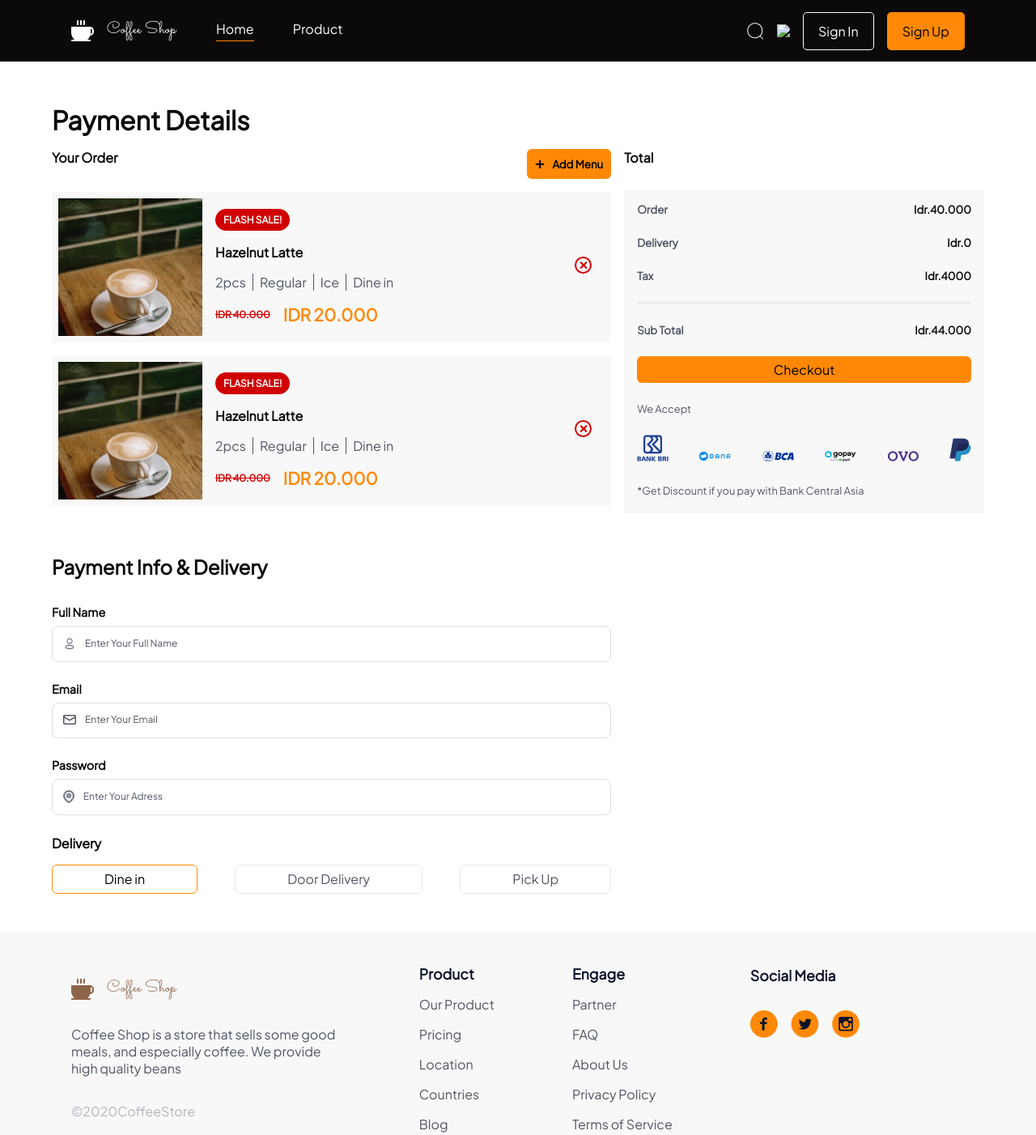
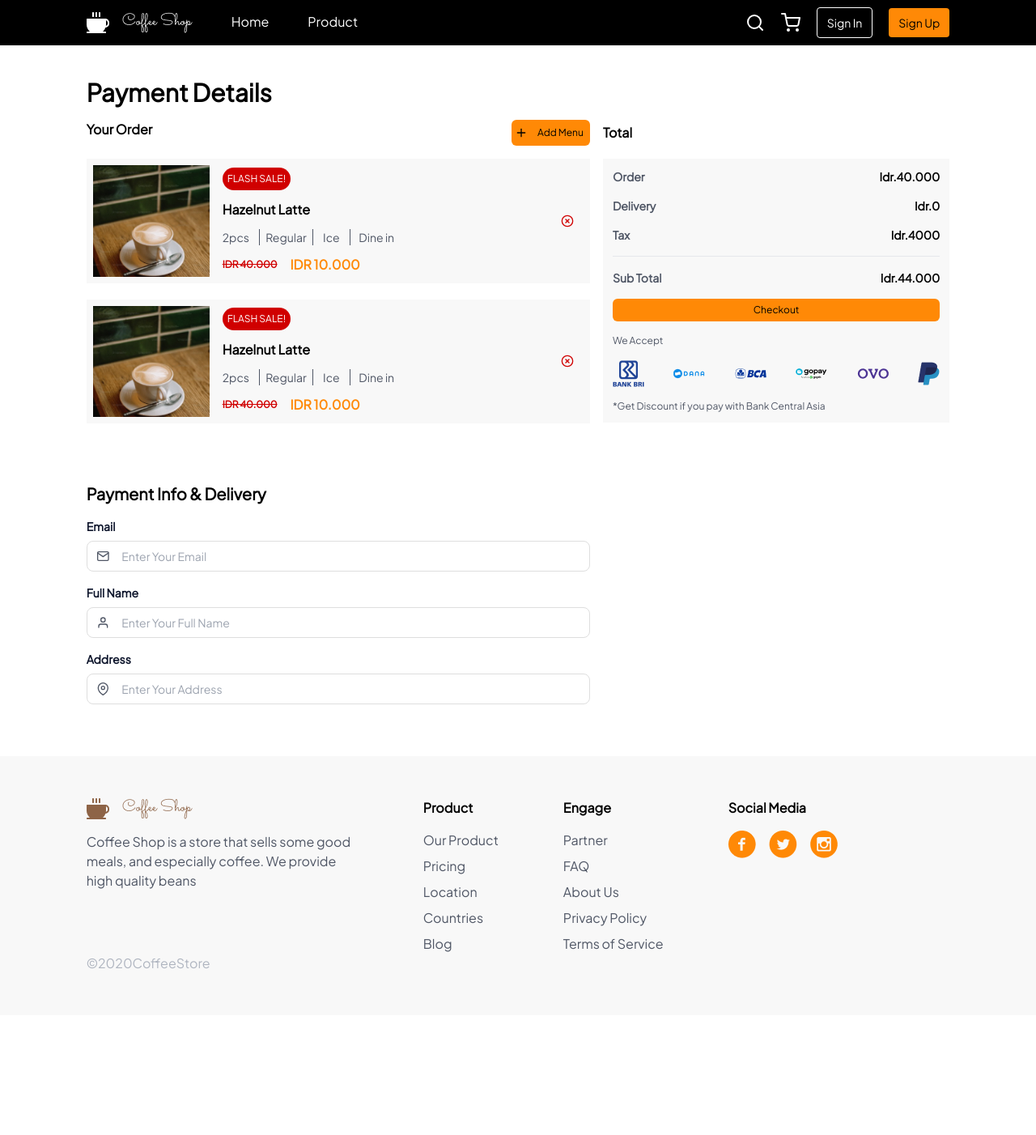
Before and after one commit to xel26/fwg17-css-framework, a plain HTML site: page checkout.html in a window 1280 px wide. Shown: the whole page at 81% size. After the commit the page ends 1254 px from the top, so only its background shows below. Drawn offline with nearby package versions, Linux system fonts and the light colour scheme.

Commit message:
checkout page

```diff
--- a/checkout.html
+++ b/checkout.html
@@ -4,186 +4,249 @@
     <meta charset="UTF-8" />
     <meta name="viewport" content="width=device-width, initial-scale=1.0" />
     <title>Checkout Page</title>
-    <link rel="stylesheet" href="style.css" />
+    <script src="https://cdn.tailwindcss.com"></script>
+    <link rel="preconnect" href="https://fonts.googleapis.com" />
+    <link rel="preconnect" href="https://fonts.gstatic.com" crossorigin />
+    <script src="https://unpkg.com/feather-icons"></script>
+    <link
+      href="https://fonts.googleapis.com/css2?family=Plus+Jakarta+Sans&display=swap"
+      rel="stylesheet"
+    />
     <style>
-      @media screen and (max-width: 426px) {
-        .checkout .container{
-          padding-top: 20%;
-        }
-        .checkout .wrap{
-          flex-direction: column;
-        }
-        .checkout .wrap-order-list{
-          width: 100%;
-        }
-        .checkout #delete-order-item{
-          top: 1rem;
-          right: 1rem;
-          width: 1.3rem;
-          height: 1.3rem;
-        }
-        .checkout .payment-info-delivery form{
-          width: 100%;
-        }
-        .checkout .input-options .options p{
-          padding: 10px 25px;
-          font-size: 0.8rem;
-        }
+      * {
+        font-family: "Plus Jakarta Sans", sans-serif;
       }
     </style>
   </head>
-  <body class="checkout">
+  <body class="flex flex-col items-center">
     <!-- nav start -->
-    <nav class="dark">
-      <div class="left-nav">
-        <div class="logo">
+    <nav class="fixed w-full h-14 flex justify-center bg-black z-50">
+      <div class="flex justify-between items-center w-5/6">
+        <div class="flex gap-12">
+          <div class="flex gap-4">
+            <div>
               <img src="./assets/cup-coffee-icon-white.png" />
+            </div>
+            <div>
               <img src="./assets/text-logo-white.png" />
             </div>
-        <div class="navigation">
-          <a href="home" class="active">Home</a>
-          <a href="product">Product</a>
+          </div>
+          <div class="flex gap-12">
+            <a
+              href="#"
+              class="active:border-b-2 active:border-[#ff8906] text-white"
+              >Home</a
+            >
+            <a
+              href="#"
+              class="active:border-b-2 active:border-[#ff8906] text-white"
+              >Product</a
+            >
           </div>
         </div>
 
-      <div class="right-nav">
-        <div class="action">
-          <img src="./assets/search-icon.png" />
-          <img src="./assets/shopping-cart-icon.png" />
-          <img src="./assets/nav-option.png" />
-        </div>
-        <div class="authentication">
-          <a href="./login.html" id="sign-in">Sign In</a>
-          <a href="./register.html" id="sign-up">Sign Up</a>
+        <div class="flex items-center gap-5">
+          <i class="text-white" data-feather="search"></i>
+          <i class="text-white" data-feather="shopping-cart"></i>
+          <i class="hidden text-white" data-feather="list"></i>
+          <a
+            class="text-white border border-white py-2 px-3 text-sm rounded"
+            href="./login.html"
+            id="sign-in"
+            >Sign In</a
+          >
+          <a
+            class="bg-[#ff8906] py-2 px-3 text-sm rounded"
+            href="./register.html"
+            id="sign-up"
+            >Sign Up</a
+          >
         </div>
       </div>
     </nav>
     <!-- nav end -->
 
-    <div class="container">
     <!-- payment details start -->
-      <div class="wrapper-payment">
-        <div class="payment-details">
-          <h1>Payment Details</h1>
-          <div class="wrap">
-            <div class="wrap-order-list">
-              <div class="your-order">
-                <h4>Your Order</h4>
-                <button>
-                  <h3>+</h3>
-                  <h5>Add Menu</h5>
+    <div class="flex flex-col w-5/6 mt-24 mb-16 gap-4">
+      <h1 class="text-3xl font-semibold">Payment Details</h1>
+
+          <form class="flex gap-4">
+          <div class="flex flex-col w-7/12 gap-16">
+            <div class="flex flex-col gap-4">
+              <div class="flex justify-between">
+                <h4 class="font-semibold">Your Order</h4>
+                <button class="flex items-center bg-[#FF8906] rounded-md">
+                  <i class="h-4" data-feather="plus"></i>
+                  <h5 class="text-xs p-2">Add Menu</h5>
                 </button>
               </div>
 
-              <div class="order-item">
-                <div class="group-order-item">
-                  <img src="./assets/checkout-image.jpg" />
-                  <div class="breakdown">
-                    <h6 id="tag">FLASH SALE!</h6>
-                    <h4>Hazelnut Latte</h4>
-                    <div class="particulars">
-                      <p>2pcs</p>
-                      <p>Regular</p>
-                      <p>Ice</p>
-                      <p>Dine in</p>
+              <div class="relative flex flex-col gap-5 overflow-y-scroll h-[21rem]">
+                <div class="flex gap-4 bg-[#E8E8E84D] p-2">
+                  <div>
+                    <img class="w-36" src="./assets/checkout-image.jpg" />
                   </div>
-                    <div class="price">
-                      <h1 id="base-price">IDR 40.000</h1>
-                      <h1 id="discount-price">IDR 20.000</h1>
+                  <div class="flex-1 flex flex-col gap-3 justify-center">
+                    <div class="bg-[#D00000] text-white rounded-3xl text-xs p-1.5 w-fit">
+                      <h1>FLASH SALE!</h1>
                     </div>
-                    <h3 id="delete-order-item">×</h3>
+                    <h4 class="font-bold">Hazelnut Latte</h4>
+                    <div class="flex divide-x text-sm text-[#4F5665] divide-[#4F5665] w-3/6">
+                      <p class="pr-3">2pcs</p>
+                      <p class="flex-1 flex justify-center">Regular</p>
+                      <p class="flex justify-center px-3">Ice</p>
+                      <p class="flex-1 flex justify-center">Dine in</p>
+                    </div>
+                    <div class="flex items-center gap-4">
+                      <h1 class="text-[#D00000] text-xs font-semibold line-through">IDR 40.000</h1>
+                      <h1 class="text-[#FF8906] font-semibold" id="product-price">IDR 10.000</h1>
+                    </div>
+                    <div class="absolute text-[#D00000] right-4">
+                      <i class="h-4" data-feather="x-circle"></i>
+                    </div>
                   </div>
                 </div>
 
-                <div class="group-order-item">
-                  <img src="./assets/checkout-image.jpg" />
-                  <div class="breakdown">
-                    <h6 id="tag">FLASH SALE!</h6>
-                    <h4>Hazelnut Latte</h4>
-                    <div class="particulars">
-                      <p>2pcs</p>
-                      <p>Regular</p>
-                      <p>Ice</p>
-                      <p>Dine in</p>
+                <div class="flex gap-4 bg-[#E8E8E84D] p-2">
+                  <div>
+                    <img class="w-36" src="./assets/checkout-image.jpg" />
                   </div>
-                    <div class="price">
-                      <h1 id="base-price">IDR 40.000</h1>
-                      <h1 id="discount-price">IDR 20.000</h1>
+                  <div class="flex-1 flex flex-col gap-3 justify-center">
+                    <div class="bg-[#D00000] text-white rounded-3xl text-xs p-1.5 w-fit">
+                      <h1>FLASH SALE!</h1>
                     </div>
-                    <h3 id="delete-order-item">×</h3>
+                    <h4 class="font-bold">Hazelnut Latte</h4>
+                    <div class="flex divide-x text-sm text-[#4F5665] divide-[#4F5665] w-3/6">
+                      <p class="pr-3">2pcs</p>
+                      <p class="flex-1 flex justify-center">Regular</p>
+                      <p class="flex justify-center px-3">Ice</p>
+                      <p class="flex-1 flex justify-center">Dine in</p>
+                    </div>
+                    <div class="flex items-center gap-4">
+                      <h1 class="text-[#D00000] text-xs font-semibold line-through">IDR 40.000</h1>
+                      <h1 class="text-[#FF8906] font-semibold" id="product-price">IDR 10.000</h1>
+                    </div>
+                    <div class="absolute text-[#D00000] right-4">
+                      <i class="h-4" data-feather="x-circle"></i>
+                    </div>
                   </div>
                 </div>
 
-                <div class="group-order-item">
-                  <img src="./assets/checkout-image.jpg" />
-                  <div class="breakdown">
-                    <h6 id="tag">FLASH SALE!</h6>
-                    <h4>Hazelnut Latte</h4>
-                    <div class="particulars">
-                      <p>2pcs</p>
-                      <p>Regular</p>
-                      <p>Ice</p>
-                      <p>Dine in</p>
+                <div class="flex gap-4 bg-[#E8E8E84D] p-2">
+                  <div>
+                    <img class="w-36" src="./assets/checkout-image.jpg" />
                   </div>
-                    <div class="price">
-                      <h1 id="base-price">IDR 40.000</h1>
-                      <h1 id="discount-price">IDR 20.000</h1>
+                  <div class="flex-1 flex flex-col gap-3 justify-center">
+                    <div class="bg-[#D00000] text-white rounded-3xl text-xs p-1.5 w-fit">
+                      <h1>FLASH SALE!</h1>
                     </div>
-                    <h3 id="delete-order-item">×</h3>
+                    <h4 class="font-bold">Hazelnut Latte</h4>
+                    <div class="flex divide-x text-sm text-[#4F5665] divide-[#4F5665] w-3/6">
+                      <p class="pr-3">2pcs</p>
+                      <p class="flex-1 flex justify-center">Regular</p>
+                      <p class="flex justify-center px-3">Ice</p>
+                      <p class="flex-1 flex justify-center">Dine in</p>
                     </div>
+                    <div class="flex items-center gap-4">
+                      <h1 class="text-[#D00000] text-xs font-semibold line-through">IDR 40.000</h1>
+                      <h1 class="text-[#FF8906] font-semibold" id="product-price">IDR 10.000</h1>
                     </div>
-
-                <div class="group-order-item">
-                  <img src="./assets/checkout-image.jpg" />
-                  <div class="breakdown">
-                    <h6 id="tag">FLASH SALE!</h6>
-                    <h4>Hazelnut Latte</h4>
-                    <div class="particulars">
-                      <p>2pcs</p>
-                      <p>Regular</p>
-                      <p>Ice</p>
-                      <p>Dine in</p>
+                    <div class="absolute text-[#D00000] right-4">
+                      <i class="h-4" data-feather="x-circle"></i>
                     </div>
-                    <div class="price">
-                      <h1 id="base-price">IDR 40.000</h1>
-                      <h1 id="discount-price">IDR 20.000</h1>
-                    </div>
-                    <h3 id="delete-order-item">×</h3>
                   </div>
                 </div>
               </div>
             </div>
 
-            <div class="wrap-total-payment">
-              <h4>Total</h4>
-              <div class="payment-summary">
-                <div class="component">
-                  <h5>Order</h5>
-                  <h5>Idr.40.000</h5>
+            <div class="flex flex-col justify-center gap-4">
+              <h2 class="text-xl font-semibold">Payment Info & Delivery</h2>
+
+              <div class="flex flex-col gap-2">
+                <label
+                  class="text-[#0b132a] font-semibold text-sm"
+                  for="email"
+                  >Email</label
+                >
+                <div class="flex border border-[#dedede] rounded-lg p-2 gap-3 items-center">
+                  <i class="text-[#4F5665] h-4" data-feather="mail"></i>
+                  <input
+                    class="w-full outline-none text-sm bg-transparent"
+                    id="email"
+                    type="email"
+                    placeholder="Enter Your Email"
+                  />
+                </div>
               </div>
 
-                <div class="component">
-                  <h5>Delivery</h5>
-                  <h5>Idr.0</h5>
+              <div class="flex flex-col gap-2">
+                <label
+                  class="text-[#0b132a] font-semibold text-sm"
+                  for="full-name"
+                  >Full Name</label
+                >
+                <div class="flex border border-[#dedede] rounded-lg p-2 gap-3 items-center">
+                  <i class="text-[#4F5665] h-4" data-feather="user"></i>
+                  <input
+                    class="w-full outline-none text-sm bg-transparent"
+                    id="full-name"
+                    type="text"
+                    placeholder="Enter Your Full Name"
+                  />
+                </div>
               </div>
 
-                <div class="component">
-                  <h5>Tax</h5>
-                  <h5>Idr.4000</h5>
+              <div class="flex flex-col gap-2">
+                <label
+                  class="text-[#0b132a] font-semibold text-sm"
+                  for="address"
+                  >Address</label
+                >
+                <div class="flex border border-[#dedede] rounded-lg p-2 gap-3 items-center">
+                  <i class="text-[#4F5665] h-4" data-feather="map-pin"></i>
+                  <input
+                    class="w-full outline-none text-sm bg-transparent"
+                    id="address"
+                    type="text"
+                    placeholder="Enter Your Address"
+                  />
+                </div>
+              </div>
+            </div>
           </div>
 
-                <hr />
-
-                <div class="component">
-                  <h5>Sub Total</h5>
-                  <h5>Idr.44.000</h5>
+          <div class="flex-1 h-fit flex flex-col">
+            <div class="flex pt-1 h-12 font-semibold">
+              <h4>Total</h4>
+            </div>
+            <div class="payment-summary bg-[#E8E8E84D] p-3 text-sm flex flex-col gap-4">
+              <div class="flex justify-between">
+                <h5 class="text-[#4F5665] font-semibold">Order</h5>
+                <h5 class="font-semibold">Idr.40.000</h5>
               </div>
 
-                <button>Checkout</button>
+              <div class="flex justify-between">
+                <h5 class="text-[#4F5665] font-semibold">Delivery</h5>
+                <h5 class="font-semibold">Idr.0</h5>
+              </div>
 
-                <p>We Accept</p>
+              <div class="flex justify-between">
+                <h5 class="text-[#4F5665] font-semibold">Tax</h5>
+                <h5 class="font-semibold">Idr.4000</h5>
+              </div>
 
-                <div class="payment-provider-logo">
+              <hr/>
+
+              <div class="flex justify-between">
+                <h5 class="text-[#4F5665] font-semibold">Sub Total</h5>
+                <h5 class="font-semibold">Idr.44.000</h5>
+              </div>
+
+              <button class="bg-[#FF8906] w-full rounded-md text-xs py-1.5">Checkout</button>
+
+              <p class="text-xs text-[#4F5665]">We Accept</p>
+
+              <div class="flex justify-between items-center">
                 <div>
                   <img src="./assets/BRI.png" />
                 </div>
@@ -209,101 +272,74 @@
                 </div>
               </div>
 
-                <p>*Get Discount if you pay with Bank Central Asia</p>
-              </div>
-            </div>
-          </div>
-        </div>
-        <div class="payment-info-delivery">
-          <h2>Payment Info & Delivery</h2>
-          <form>
-            <div class="input-group">
-              <label for="full-name">Full Name</label>
-              <div class="input">
-                <img src="/assets/fullname.png" />
-                <input
-                  id="full-name"
-                  type="text"
-                  placeholder="Enter Your Full Name"
-                />
-              </div>
-            </div>
-
-            <div class="input-group">
-              <label for="email">Email</label>
-              <div class="input">
-                <img src="/assets/mail.png" />
-                <input id="email" type="email" placeholder="Enter Your Email" />
-              </div>
-            </div>
-
-            <div class="input-group">
-              <label for="password">Password</label>
-              <div class="input">
-                <img src="/assets/Location.png" />
-                <input
-                  id="password"
-                  type="text"
-                  placeholder="Enter Your Adress"
-                />
-              </div>
-            </div>
-
-            <div class="input-options">
-              <h4>Delivery</h4>
-              <div class="options">
-                <p class="selected">Dine in</p>
-                <p>Door Delivery</p>
-                <p>Pick Up</p>
+              <p class="text-xs text-[#4F5665]">*Get Discount if you pay with Bank Central Asia</p>
             </div>
           </div>
         </form>
-        </div>
-      </div>
+
     </div>
     <!-- payment details end -->
 
     <!-- footer start -->
-    <footer>
-      <div class="description">
-        <div class="logo">
+    <footer class="flex justify-center items-center w-full h-80 bg-[#F8F8F8]">
+      <div class="flex flex-col w-5/6">
+        <div class="flex gap-20">
+          <div class="flex flex-col gap-4 w-[21rem]">
+            <div class="flex gap-4">
+              <div>
                 <img src="./assets/cup-coffe-icon.png" />
+              </div>
+              <div>
                 <img src="./assets/text-logo.png" />
               </div>
-        <p>
+            </div>
+            <p class="text-[#4F5665]">
               Coffee Shop is a store that sells some good meals, and especially
               coffee. We provide high quality beans
             </p>
-        <p id="copyright">&copy;2020CoffeeStore</p>
           </div>
 
-      <div class="product-link">
-        <p>Product</p>
-        <a href="#">Our Product</a>
-        <a href="#">Pricing</a>
-        <a href="#">Location</a>
-        <a href="#">Countries</a>
-        <a href="#">Blog</a>
+          <div class="flex gap-20">
+            <div class="flex flex-col gap-4">
+              <p class="font-semibold">Product</p>
+              <div class="flex flex-col gap-2">
+                <a class="text-[#4F5665]" href="#">Our Product</a>
+                <a class="text-[#4F5665]" href="#">Pricing</a>
+                <a class="text-[#4F5665]" href="#">Location</a>
+                <a class="text-[#4F5665]" href="#">Countries</a>
+                <a class="text-[#4F5665]" href="#">Blog</a>
+              </div>
             </div>
 
-      <div class="engage">
-        <p>Engage</p>
-        <a href="#">Partner</a>
-        <a href="#">FAQ</a>
-        <a href="#">About Us</a>
-        <a href="#">Privacy Policy</a>
-        <a href="#">Terms of Service</a>
+            <div class="flex flex-col gap-4">
+              <p class="font-semibold">Engage</p>
+              <div class="flex flex-col gap-2">
+                <a class="text-[#4F5665]" href="#">Partner</a>
+                <a class="text-[#4F5665]" href="#">FAQ</a>
+                <a class="text-[#4F5665]" href="#">About Us</a>
+                <a class="text-[#4F5665]" href="#">Privacy Policy</a>
+                <a class="text-[#4F5665]" href="#">Terms of Service</a>
+              </div>
+            </div>
           </div>
 
-      <div class="social-media">
-        <p>Social Media</p>
-        <div class="link-social-media">
+          <div class="flex flex-col gap-4">
+            <p class="font-semibold">Social Media</p>
+            <div class="flex gap-4">
               <a href="#"><img src="/assets/facebook-logo-circle.png" /></a>
               <a href="#"><img src="/assets/twitter-logo-circle.png" /></a>
               <a href="#"><img src="/assets/instagram-logo-circle.png" /></a>
             </div>
           </div>
+        </div>
+
+        <p class="text-[#AFB5C0]" id="copyright">&copy;2020CoffeeStore</p>
+      </div>
     </footer>
     <!-- footer end -->
+
+    <script>
+      feather.replace();
+    </script>
   </body>
 </html>
```
Lines whose indentation alone changed are shown as unchanged.
